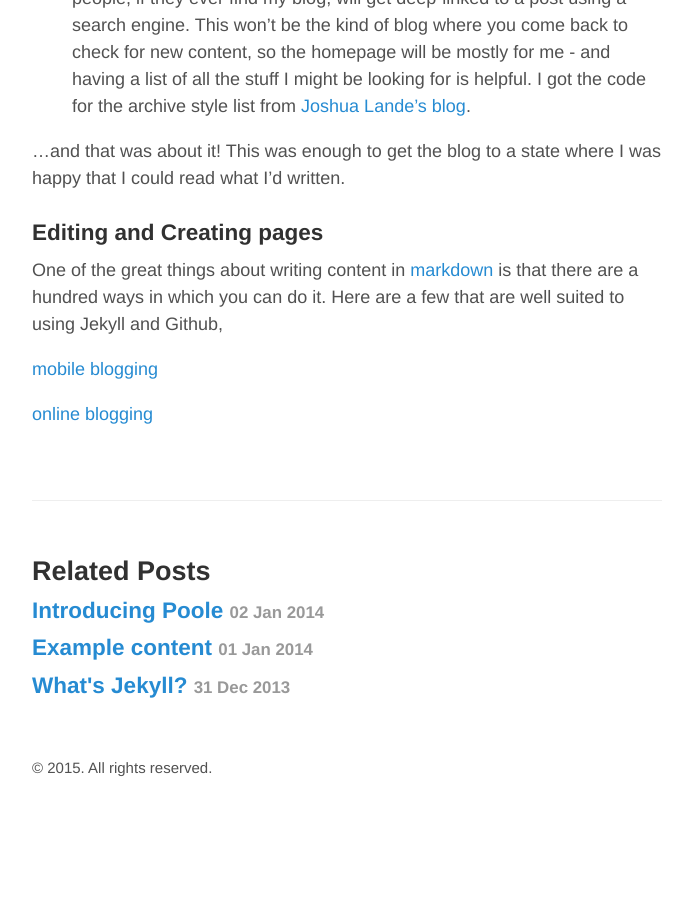
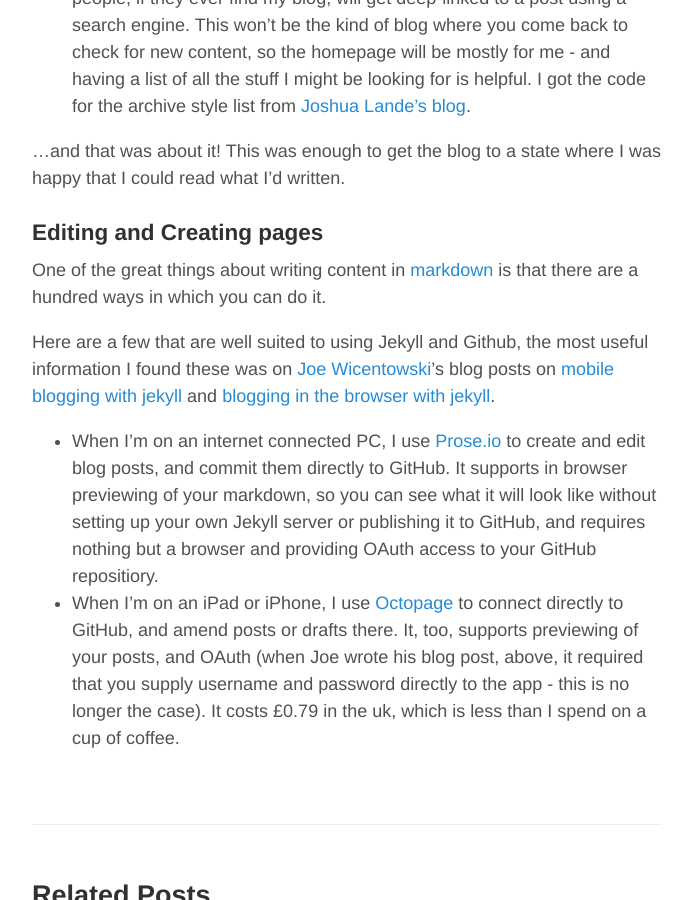
Before and after one commit to WillSoper/WillSoper.github.io, a Jekyll site: the page built from _posts/2015-05-01-github-jekyll-and-poole.md, in a window 1280 px wide and 900 px high, scrolled down 1332 px. Shown: the whole window, without its empty margins (293-985 px from the left). Built offline with Jekyll 4.4.1, drawn with Linux system fonts in a browser that asks for light colours; before the commit the page ends 2149 px from its top, so only the background shows below that.

Commit message:
Updated 2015-05-01-github-jekyll-and-poole.md

```diff
--- a/_posts/2015-05-01-github-jekyll-and-poole.md
+++ b/_posts/2015-05-01-github-jekyll-and-poole.md
@@ -24,8 +24,9 @@ I had to make only a few amendments to the basic install, if you're interested i
 ...and that was about it! This was enough to get the blog to a state where I was happy that I could read what I'd written.
 
 ###Editing and Creating pages
-One of the great things about writing content in [markdown](https://help.github.com/articles/markdown-basics/) is that there are a hundred ways in which you can do it. Here are a few that are well suited to using Jekyll and Github,
+One of the great things about writing content in [markdown](https://help.github.com/articles/markdown-basics/) is that there are a hundred ways in which you can do it.
 
-[mobile blogging](http://joewiz.org/2013/08/18/mobile-blogging-with-jekyll/)
+Here are a few that are well suited to using Jekyll and Github, the most useful information I found these was on [Joe Wicentowski](https://twitter.com/joewiz)'s blog posts on [mobile blogging with jekyll](http://joewiz.org/2013/08/18/mobile-blogging-with-jekyll/) and [blogging in the browser with jekyll](http://joewiz.org/2013/08/20/jekyll-blogging-in-the-browser-with-prose-io/).
 
-[online blogging](http://joewiz.org/2013/08/20/jekyll-blogging-in-the-browser-with-prose-io/)
+- When I'm on an internet connected PC, I use [Prose.io](http://prose.io/) to create and edit blog posts, and commit them directly to GitHub. It supports in browser previewing of your markdown, so you can see what it will look like without setting up your own Jekyll server or publishing it to GitHub, and requires nothing but a browser and providing OAuth access to your GitHub repositiory.
+- When I'm on an iPad or iPhone, I use [Octopage](https://itunes.apple.com/us/app/octopage-blogging-jekyll-markdown/id649843345?mt=8) to connect directly to GitHub, and amend posts or drafts there. It, too, supports previewing of your posts, and OAuth (when Joe wrote his blog post, above, it required that you supply username and password directly to the app - this is no longer the case). It costs £0.79 in the uk, which is less than I spend on a cup of coffee.
```
